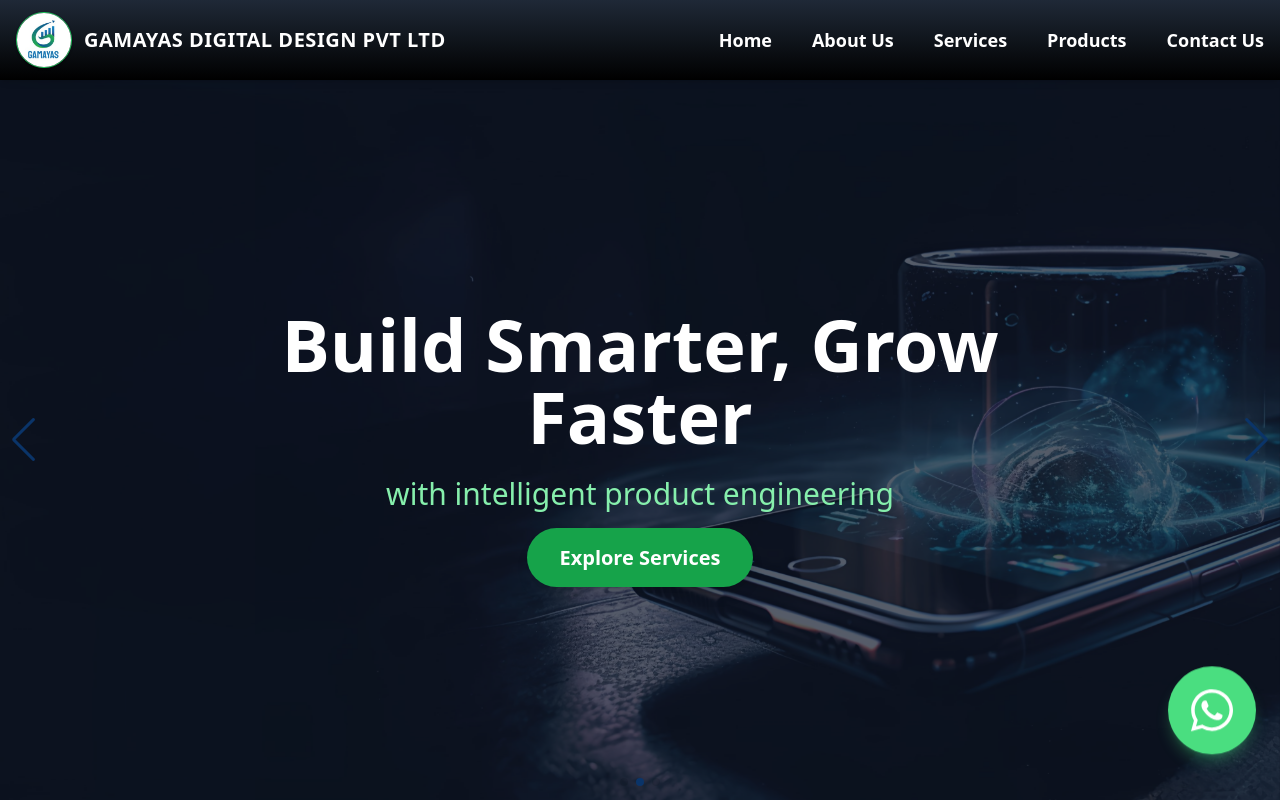
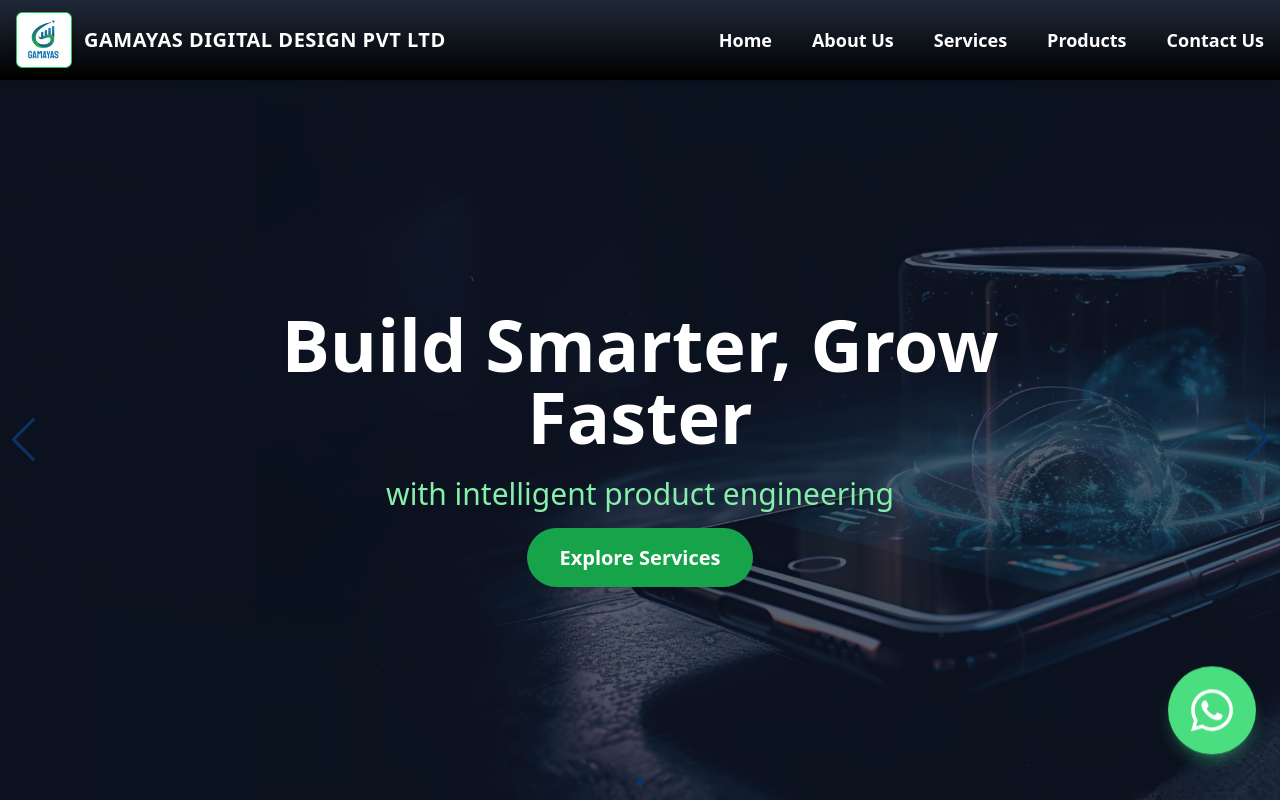
Before and after one commit to Adarsh2320/MissSwag-portfolio-website, a React (Vite) app: page / in a window 1280 px wide. Shown: the top 800 px of the page. Built offline with nearby package versions, Linux system fonts and the light colour scheme.

Commit message:
Updated Footer and Navbar

```diff
--- a/src/components/Footer.jsx
+++ b/src/components/Footer.jsx
@@ -62,8 +62,8 @@ const Footer = () => {
           </div>
           <p className="text-gray-300 mb-6 leading-relaxed text-sm lg:text-base text-justify">
             Gamayas is a Hyderabad-based IT firm specializing in digital
-            transformation, consulting, product engineering, and AI-driven
-            solutions.
+            transformation, top consulting, software development, product engineering, and
+            AI-driven solutions.
           </p>
 
           <div className="flex gap-x-4 mt-4">
--- a/src/components/Navbar.jsx
+++ b/src/components/Navbar.jsx
@@ -10,7 +10,7 @@ const Navbar = () => {
           <img
             src={logo}
             alt="Gamayas Logo"
-            className="w-14 h-14 rounded-full object-cover border border-green-500 shadow"
+            className="w-14 h-14 rounded-md object-cover border border-green-500 shadow"
           />
           <div className="leading-tight">
             <span className="text-xl font-bold tracking-wide block">
```
